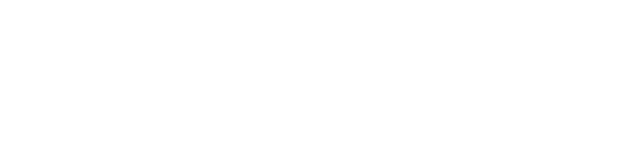
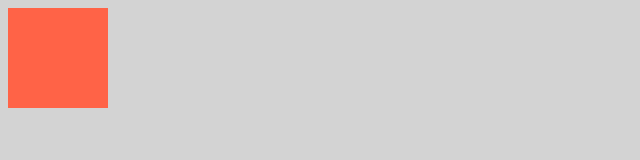
Before and after one commit to pakjonghun/dragAndDrop, a website with bundled scripts: page index.html in a window 1280 px wide. Shown: the whole page, without its empty margins (0-640 px from the left). Built offline with nearby package versions, Linux system fonts and the light colour scheme.

Commit message:
Add:기본 태그와 랜더링 컴포넌트 작성

```diff
--- a/index.html
+++ b/index.html
@@ -5,6 +5,23 @@
     <meta http-equiv="X-UA-Compatible" content="IE=edge" />
     <meta name="viewport" content="width=device-width, initial-scale=1.0" />
     <title>DragAndDrop</title>
+    <script defer src="dist/app.js"></script>
+    <style>
+      body {
+        height: 100vh;
+        width: 100vw;
+        background-color: lightgray;
+      }
+
+      .box {
+        height: 100px;
+        width: 100px;
+        background-color: tomato;
+        cursor: pointer;
+      }
+    </style>
   </head>
-  <body></body>
+  <body>
+    <div class="box" draggable="true"></div>
+  </body>
 </html>
```
Also changed, not shown: src/components/component.ts (added, +22 -0 lines).
